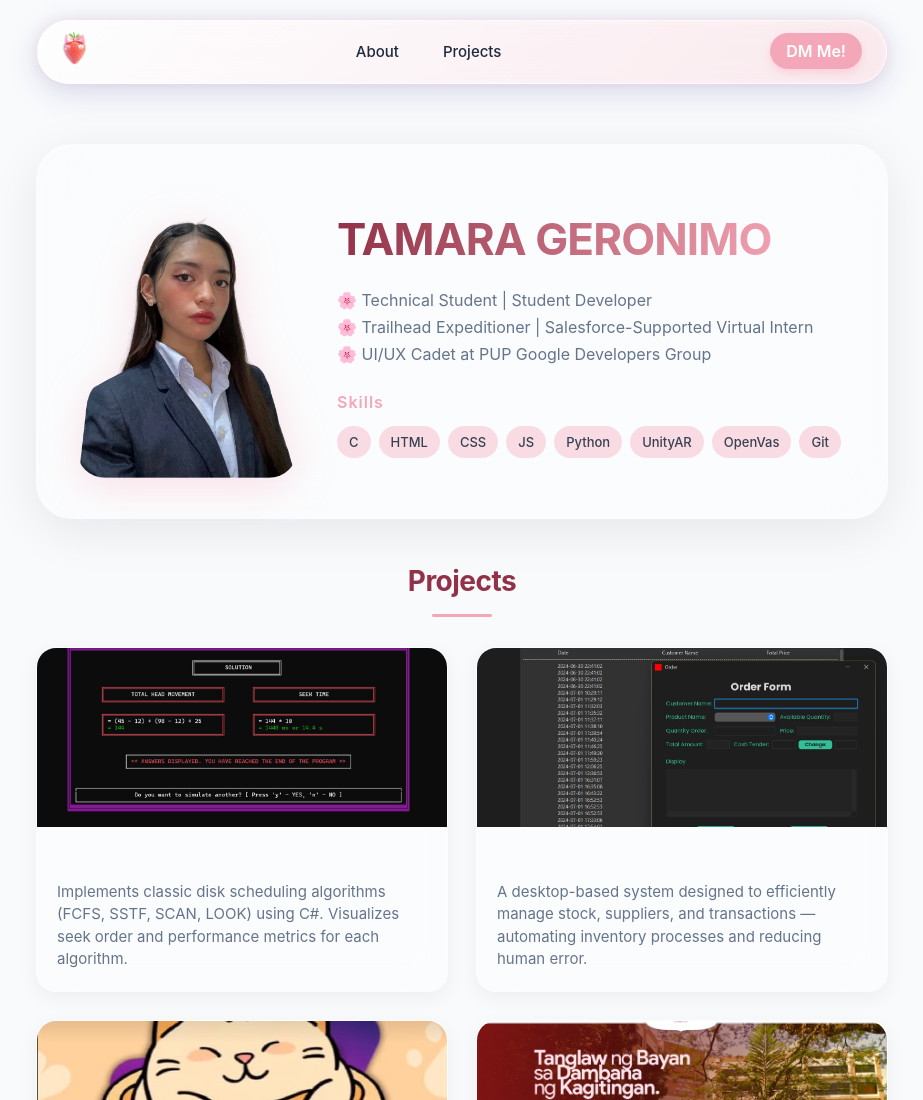
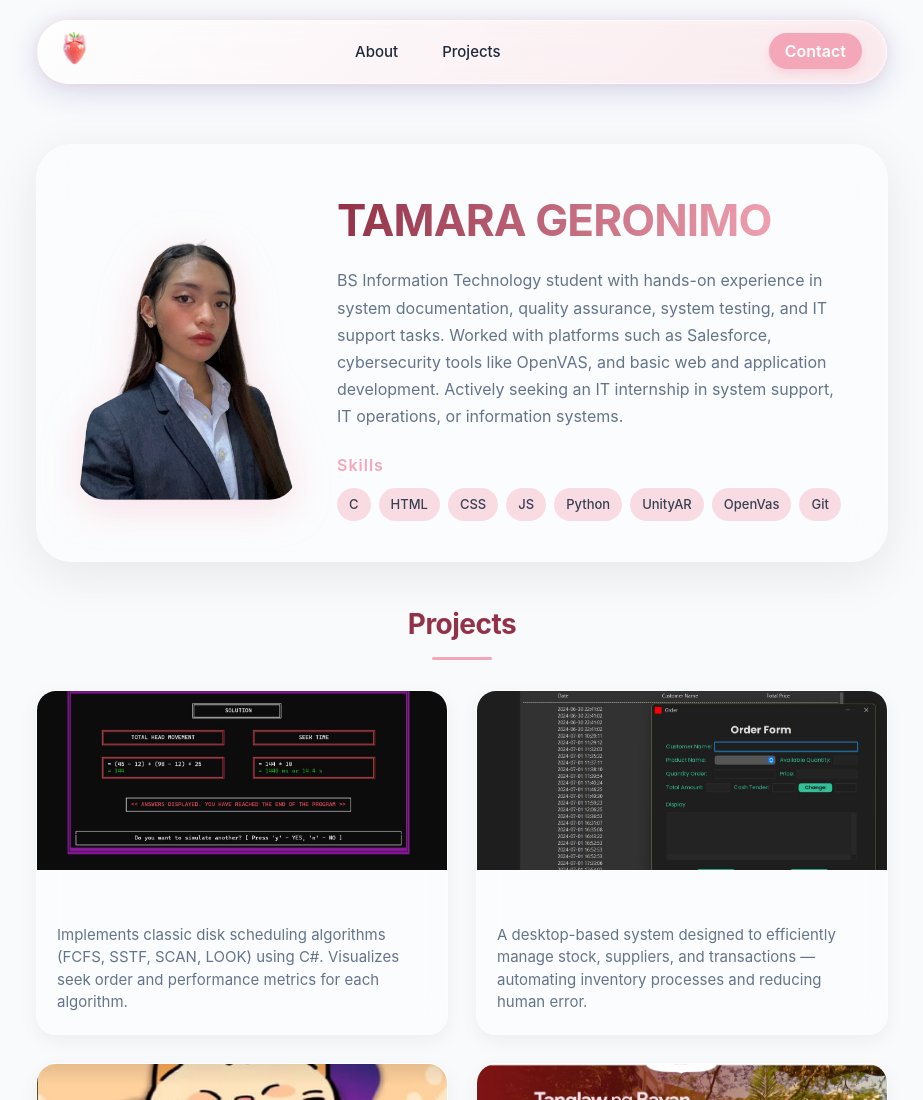
Before and after one commit to tammygeronimo/tammygeronimo.github.io, a plain HTML site: page index.html in a window 1280 px wide. Shown: the top 1100 px of the page, without its empty margins (178-1101 px from the left). Drawn offline with Linux system fonts and the light colour scheme.

Commit message:
update opening statement

```diff
--- a/index.html
+++ b/index.html
@@ -517,7 +517,7 @@
     </div>
 
     <div class="nav-right">
-      <a href="#contact" class="dm-btn">DM Me!</a>
+      <a href="#contact" class="dm-btn">Contact</a>
     </div>
   </nav>
 
@@ -528,10 +528,13 @@
   <div class="about-text">
     <h1>TAMARA GERONIMO</h1>
     <p>
-      🌸 Technical Student   |   Student Developer <br>
-      🌸 Trailhead Expeditioner   |   Salesforce-Supported Virtual Intern <br>
-      🌸 UI/UX Cadet at PUP Google Developers Group
+    BS Information Technology student with hands-on experience in system documentation,
+    quality assurance, system testing, and IT support tasks.
+    Worked with platforms such as Salesforce, cybersecurity tools like OpenVAS,
+    and basic web and application development.
+    Actively seeking an IT internship in system support, IT operations, or information systems.
     </p>
+
 
     <div class="skills-section">
       <strong>Skills</strong>
```
